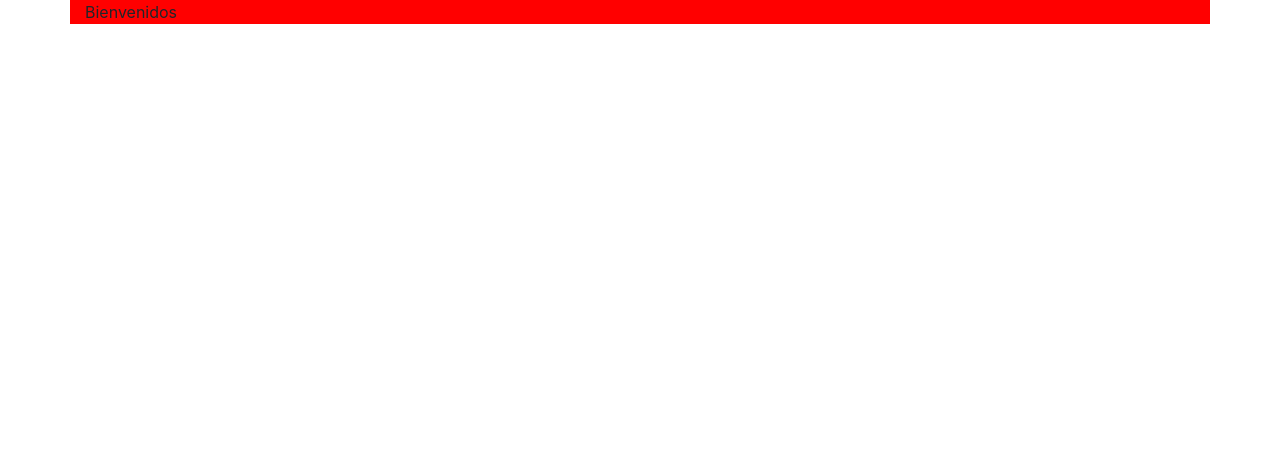
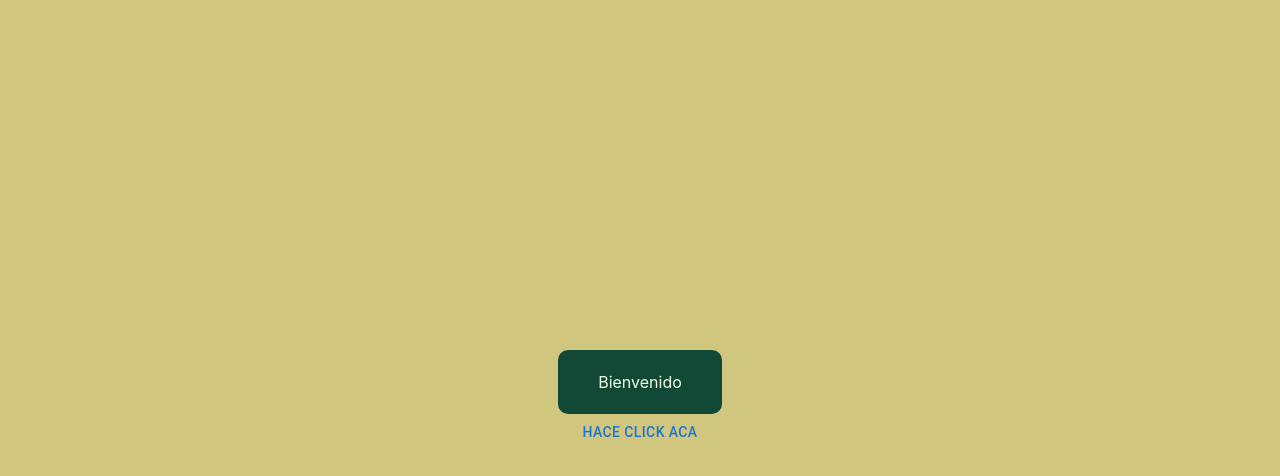
Before and after one commit to CTarzia/arquiweb-tp1, a React (Create React App) app in the folder react-frontend/: page / in a window 1280 px wide. Shown: the top 476 px of the page. Built offline with nearby package versions, Linux system fonts and the light colour scheme.

Commit message:
material setup

```diff
--- a/react-frontend/src/App.js
+++ b/react-frontend/src/App.js
@@ -1,18 +1,16 @@
-import React from "react";
+import React, { Fragment } from "react";
 import { BrowserRouter as Router, Route, Switch } from "react-router-dom";
 import Home from "./screens/Home";
 
 function App() {
 	return (
-		<div>
+		<Fragment>
 			<Router>
-				<div className="container">
-					<Switch>
-						<Route path="/" exact component={Home}></Route>
-					</Switch>
-				</div>
+				<Switch>
+					<Route path="/" component={Home}></Route>
+				</Switch>
 			</Router>
-		</div>
+		</Fragment>
 	);
 }
 
--- a/react-frontend/src/index.js
+++ b/react-frontend/src/index.js
@@ -1,15 +1,19 @@
-import React from 'react';
-import ReactDOM from 'react-dom';
-import './index.scss';
-import App from './App';
-import * as serviceWorker from './serviceWorker';
-import 'bootstrap/dist/css/bootstrap.min.css';
+import React from "react";
+import ReactDOM from "react-dom";
+import { StylesProvider } from "@material-ui/styles";
+
+import "./index.scss";
+import App from "./App";
+import * as serviceWorker from "./serviceWorker";
+import "bootstrap/dist/css/bootstrap.min.css";
 
 ReactDOM.render(
-  <React.StrictMode>
-    <App />
-  </React.StrictMode>,
-  document.getElementById('root')
+	<React.StrictMode>
+		<StylesProvider injectFirst>
+			<App />
+		</StylesProvider>
+	</React.StrictMode>,
+	document.getElementById("root")
 );
 
 // If you want your app to work offline and load faster, you can change
--- a/react-frontend/src/screens/Home/index.js
+++ b/react-frontend/src/screens/Home/index.js
@@ -1,6 +1,16 @@
 import React from "react";
-import styles from "./styles.scss";
+import { Button } from "@mui/material";
 
-const Home = () => <div className={styles.container}> Bienvenidos </div>;
+import styles from "./styles.module.scss";
+
+const Home = () => {
+	const handleOnClick = () => console.log("Hola!");
+	return (
+		<div className={styles.container}>
+			<span className={styles.label}> Bienvenido </span>
+			<Button onClick={handleOnClick}>Hace Click aca</Button>
+		</div>
+	);
+};
 
 export default Home;
--- /dev/null
+++ b/react-frontend/src/screens/Home/styles.module.scss
@@ -0,0 +1,22 @@
+@import "src/styles/_colors.scss";
+
+.container {
+	align-items: center;
+	background-color: $light-tan;
+	display: flex;
+	flex-direction: column;
+	justify-content: center;
+	padding: 20px;
+	height: 100vh;
+}
+
+.label {
+	color: $light-green;
+	background-color: $dark-green;
+	border-radius: 10px;
+	padding: 20px 40px;
+}
+
+.button {
+	margin: 40px;
+}
--- /dev/null
+++ b/react-frontend/src/styles/_colors.scss
@@ -0,0 +1,6 @@
+$dark-green: #114836;
+$light-green: #f2ffe6;
+$blue: #cadfc7;
+$dark-tan: #d59c36;
+$light-tan: #d0c67d;
+$white: #fff;
```
Also changed, not shown: react-frontend/package.json (+10 -1 lines), react-frontend/src/components/UpdateEmployeeComponent.jsx (deleted, +0 -94 lines), 1 other file (tests, documents, lock files or other folders).
